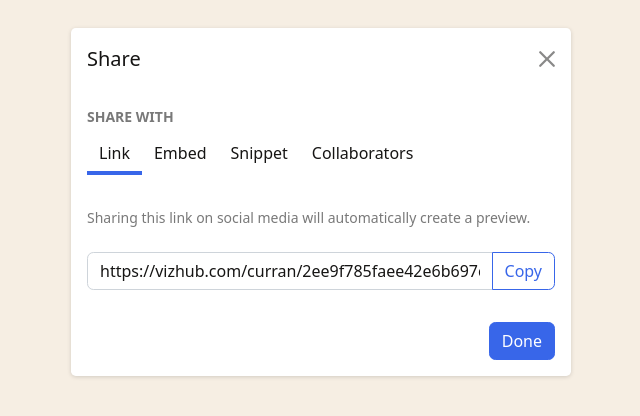
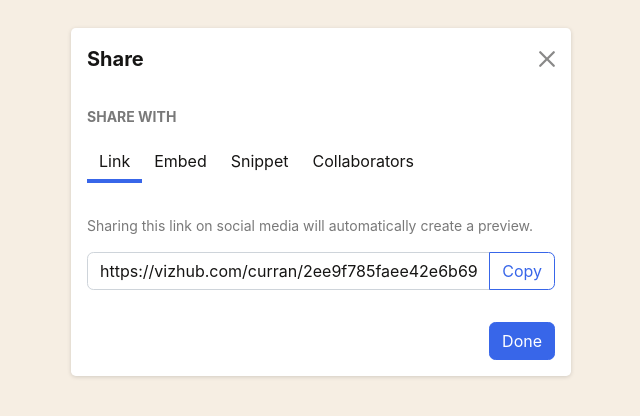
Before and after one commit to vizhub-core/vizhub-ui, a website: page index.html in a window 1280 px wide. Shown: the whole page, without its empty margins (319-959 px from the left). Drawn offline with nearby package versions, Linux system fonts and the light colour scheme; files that its build step writes are made by us from their sources.

Commit message:
Use rem padding

```diff
--- a/vizhub-bootstrap.scss
+++ b/vizhub-bootstrap.scss
@@ -7,6 +7,9 @@
 @import "./node_modules/bootstrap/scss/functions";
 
 // 2. Include any default variable overrides here
+
+$font-family-sans-serif: -apple-system,BlinkMacSystemFont,Segoe UI,Helvetica,Arial,sans-serif,Apple Color Emoji,Segoe UI Emoji;
+
 $body-color: #161514;
 
 $body-bg: #f6eee3;
@@ -23,6 +26,10 @@ $modal-content-border-width: 0;
 $box-shadow-vizhub: rgb(0 0 0 / 15%) 0px 1px 4px 0px;
 .modal-content {
   box-shadow: $box-shadow-vizhub;
+}
+// Make modal titles bold.
+.modal-title {
+  font-weight: bold;
 }
 
 // Custom close icon.
@@ -79,11 +86,11 @@ $nav-pills-link-active-bg: transparent;
   color: rgb(121, 121, 121);
   &.contextual {
     font-weight: bold;
-    padding-bottom: 8px;
+    padding-bottom: 1rem;
   }
   &.informational {
-    padding-top: 32px;
-    padding-bottom: 24px;
+    padding-top: 2rem;
+    padding-bottom: 1rem;
   }
 }
 
```
